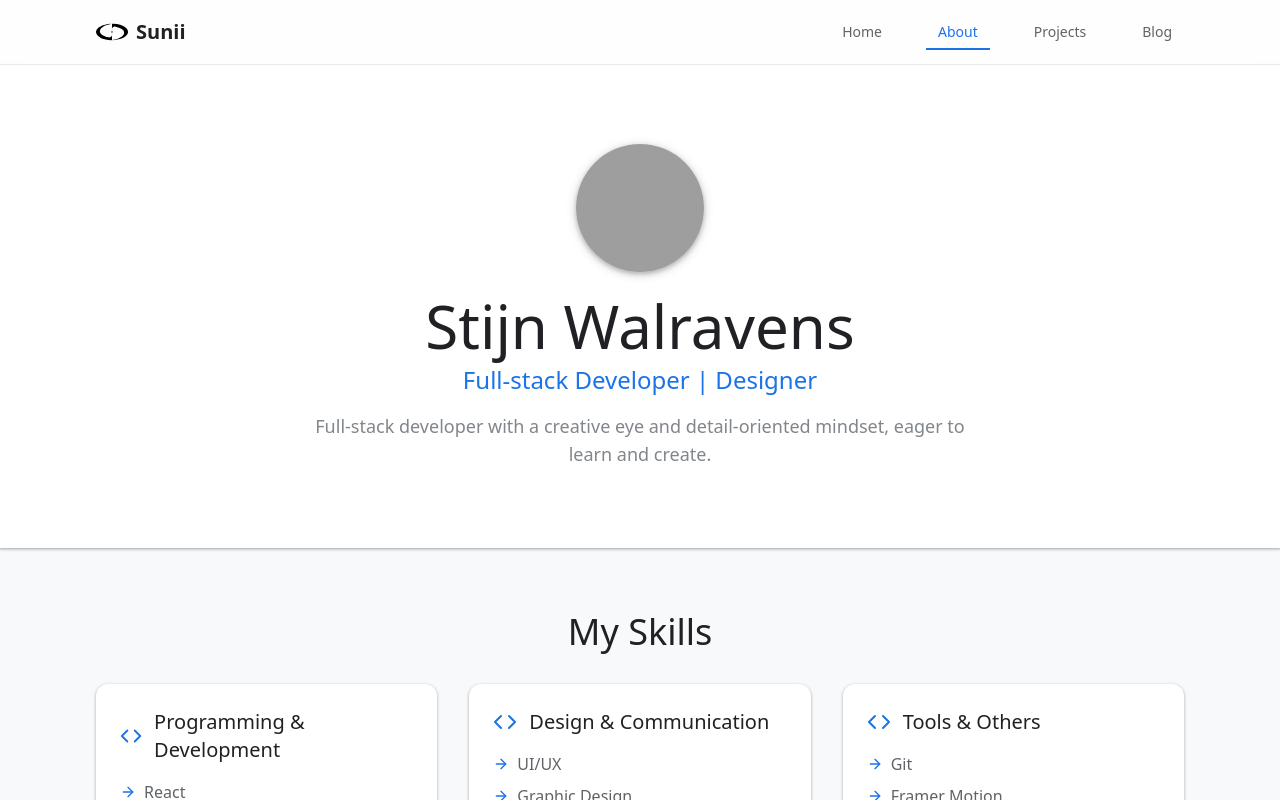
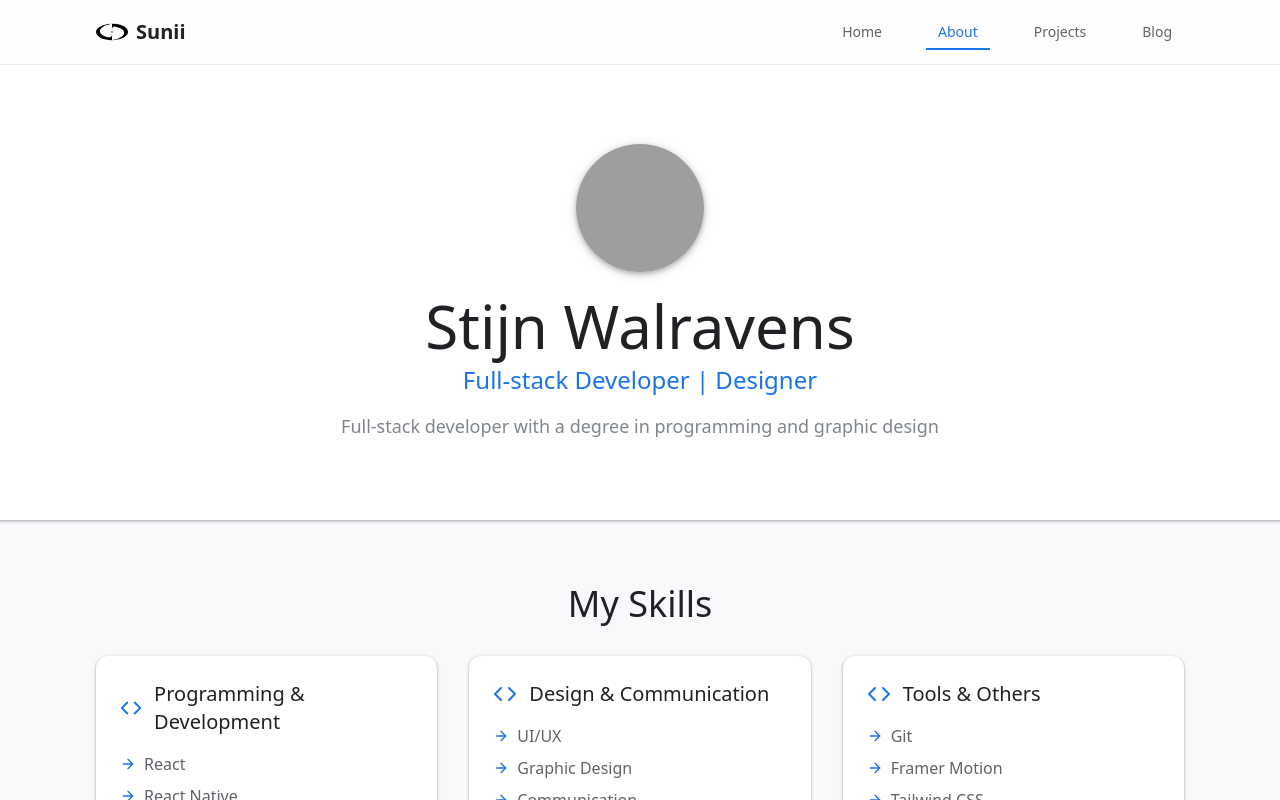
Before and after one commit to Sunii-999/portfolio, a React (Create React App) app: page /about in a window 1280 px wide. Shown: the top 800 px of the page. Built offline with nearby package versions, Linux system fonts and the light colour scheme; grey boxes are pictures that could not be loaded.

Commit message:
Update profile subtitle for clarity

```diff
--- a/src/pages/About.jsx
+++ b/src/pages/About.jsx
@@ -16,7 +16,7 @@ const Card = ({ children, className }) => (
 const myProfile = {
   name: "Stijn Walravens",
   title: "Full-stack Developer | Designer",
-  subtitle: "Full-stack developer with a creative eye and detail-oriented mindset, eager to learn and create.",
+  subtitle: "Full-stack developer with a degree in programming and graphic design",
   location: "Roosdaal, Belgium",
   email: "stijnjoeywalravens@gmail.com",
   skills: [
```
